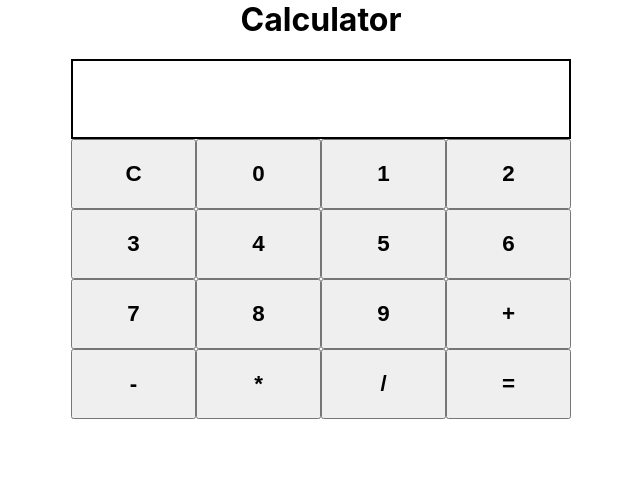
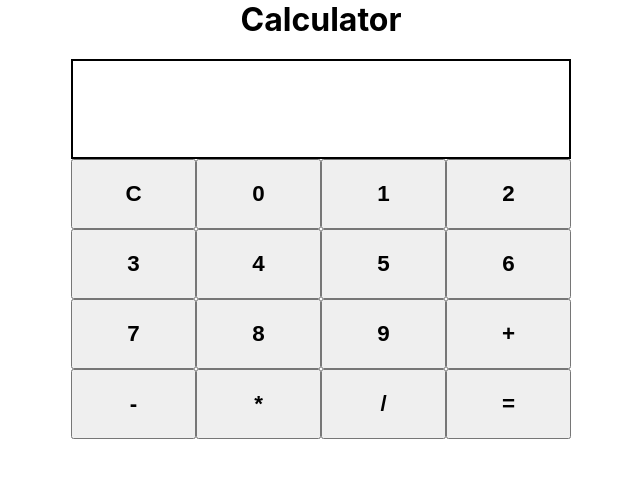
Before and after one commit to Timothy-Achonu/React-Calculator-App, a React (Create React App) app: page / in a window 1280 px wide. Shown: the top 478 px of the page, without its empty margins (319-959 px from the left). Built offline with nearby package versions, Linux system fonts and the light colour scheme.

Commit message:
adding a div to the calculator screen to put the answer

```diff
--- a/src/App.css
+++ b/src/App.css
@@ -18,14 +18,22 @@
 
 .screen {
   border: 2px solid black;
-  height: 80px;
+  min-height: 100px;
   display: flex;
+  flex-direction: column;
   align-items: end;
   justify-content: flex-end;
   padding: 20px;
-  font-size: 1.5rem;
+  font-size: 1.3rem;
   font-weight: bold;
 }
+.screen .answer {
+  margin-top: 10px;
+  font-size: 1.7rem;
+
+}
+
+
 .button-wrapper {
   display: flex;
   width: 100%;
--- a/src/App.js
+++ b/src/App.js
@@ -9,16 +9,19 @@ class App extends Component {
 
     this.state = {
       content: "",
+      answer : "",
     };
   }
   getButtonContent = (e) => {
      console.log(e.target.textContent, 'Clicked')
      this.setState(prevContent => {
       if(e.target.textContent === "=") {
-        return {content : 111}
+        return {...this.state,
+           answer : 111}
+
       }
      return (
-      {content : this.state.content+e.target.textContent}
+      {...this.state, content : this.state.content+e.target.textContent}
      )
     })
   }
@@ -54,7 +57,7 @@ class App extends Component {
       <div className="App">
         <h1>Calculator</h1>
         <div className="caculator-structure">
-          <Screen content={this.state.content}/>
+          <Screen values={this.state}/>
           <div className="button-wrapper">{buttons}</div>
         </div>
       </div>
--- a/src/components/Screen.js
+++ b/src/components/Screen.js
@@ -1,13 +1,14 @@
-import React, { Component } from 'react'
+import React, { Component } from "react";
 
 class Screen extends Component {
   render() {
     return (
-      <div className='screen'>
-         {this.props.content}
+      <div className="screen">
+        <div>  {this.props.values.content} </div>
+        <div className="answer"> {this.props.values.answer} </div>
       </div>
-    )
+    );
   }
 }
 
-export default Screen
+export default Screen;
```
